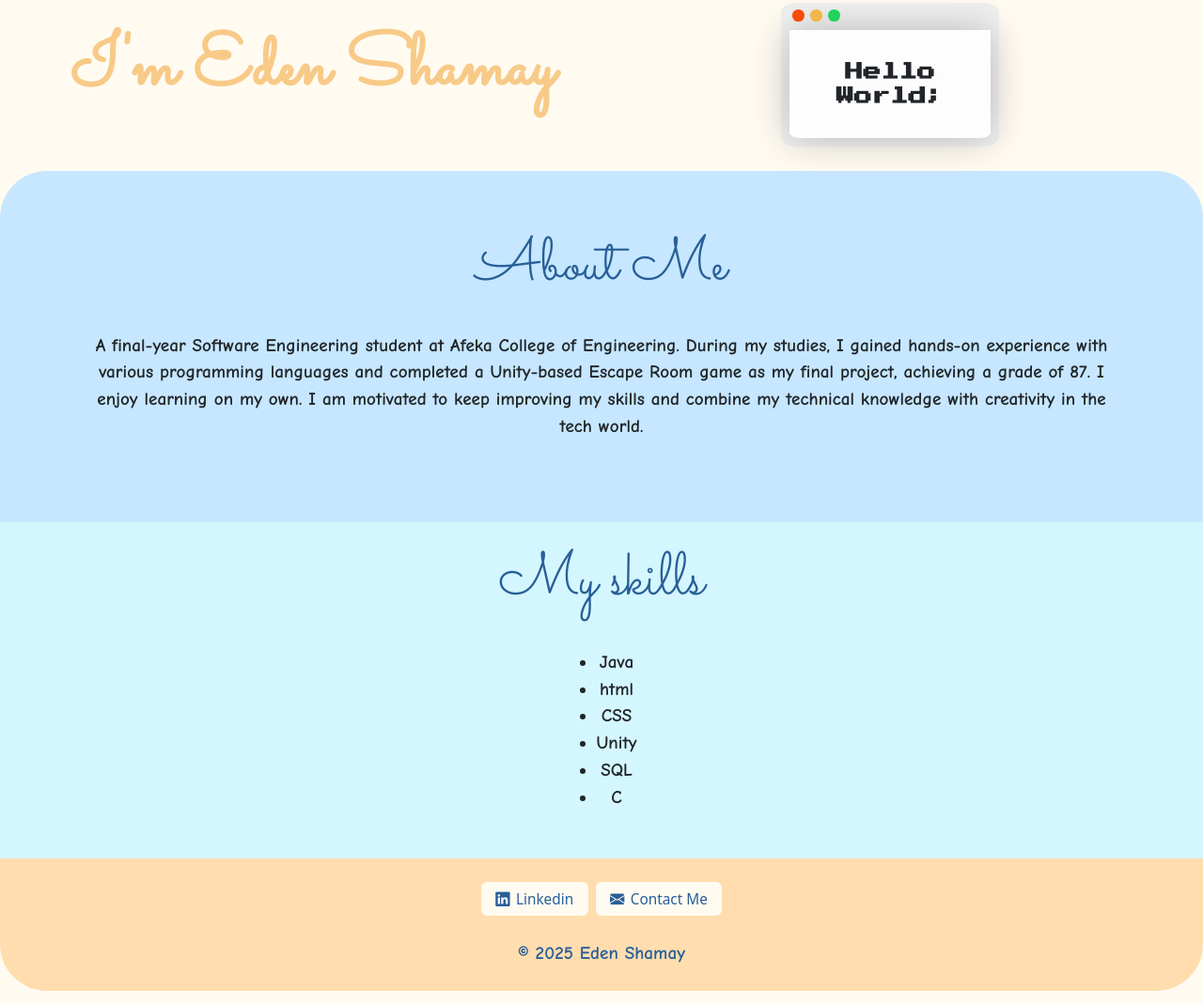
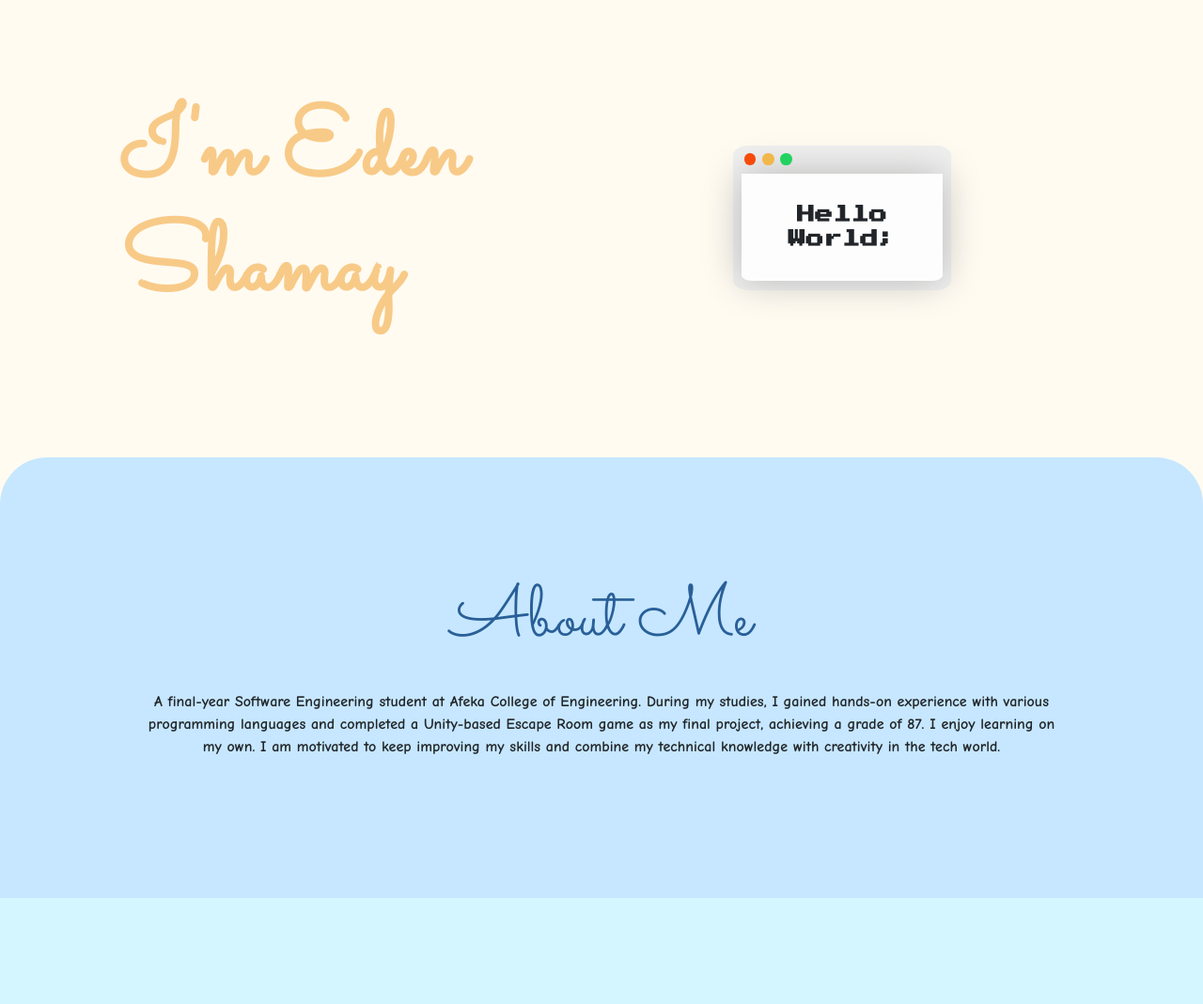
Before and after one commit to EdenShamay/html-portfolio-new, a plain HTML site: page index.html in a window 1280 px wide. Shown: the part 23-1092 px from the top of the page at 94% size. Drawn offline with nearby package versions, Linux system fonts and the light colour scheme.

Commit message:
Update style.css

```diff
--- a/style.css
+++ b/style.css
@@ -3,6 +3,7 @@ body{
 background-color:  #fffbf1;
 margin: 0;
 padding: 0;
+height: 100vh;
 
 }
 
@@ -13,7 +14,7 @@ header{
     align-items: center;
     justify-items: center;
     width: 100%;
-    padding: 2%;
+    padding: 10%;
 
 }
 h1{
@@ -21,7 +22,7 @@ h1{
   font-family: "Sacramento", cursive;
   font-weight: 700;
   font-style: normal;
-  font-size: 6vw;
+  font-size: 8vw;
   color: #f8ca88;
 
 
@@ -30,7 +31,7 @@ h1{
 
 h3{
     font-family: "Sacramento", cursive;
-    font-size: 5vw;
+  font-size: 6vw;
     color:  #295F98;
 
 }
@@ -50,6 +51,9 @@ section{
   background-color: #C6E7FF;
   border-top-left-radius: 50px;
   border-top-right-radius: 50px;
+   padding: 10%;
+
+
 }
 
 
@@ -59,6 +63,7 @@ section{
     align-items: center;
     justify-content: center;
     background-color: #D4F6FF;
+    padding: 10%;
 
 }
 
@@ -66,7 +71,6 @@ p , ul{
     text-align: center;
     font-family: "Comic Neue", cursive;
    font-style:initial;
-    font-size: 1.5vw;
     font-weight: 600;
     margin: 2%;
 
@@ -81,7 +85,7 @@ p , ul{
 
 footer{
 
-
+    width: 100%;
     display: flex;
     flex-direction: column;
     justify-content: center;
@@ -96,14 +100,13 @@ footer{
 }
 
 
-
 .btn-sm {
   display: inline-flex;
   align-items: center;
   justify-content: center;
-  gap: 0.5vw;
+  gap: 1vw;
 
-  font-size: 1.2vw;
+
   padding: 0.5vw 1.2vw;
 
   background: #fffbf1;
```
